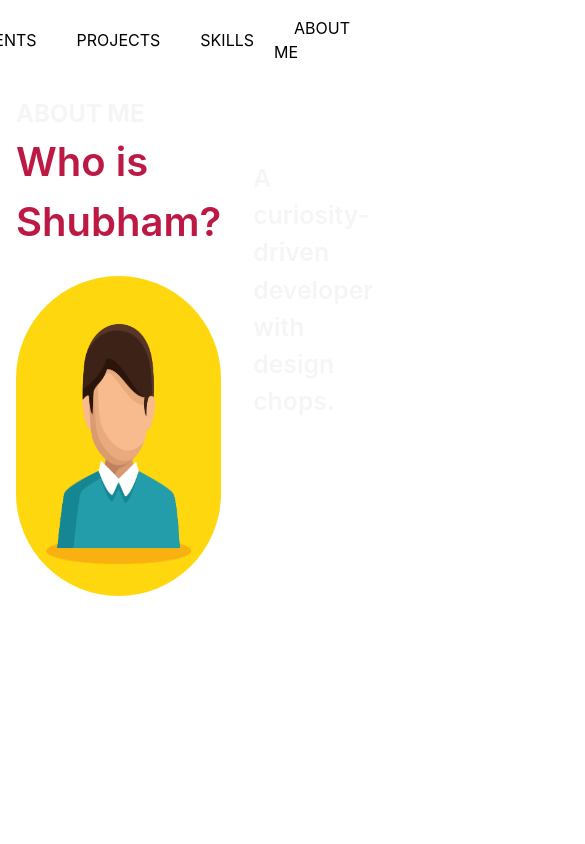
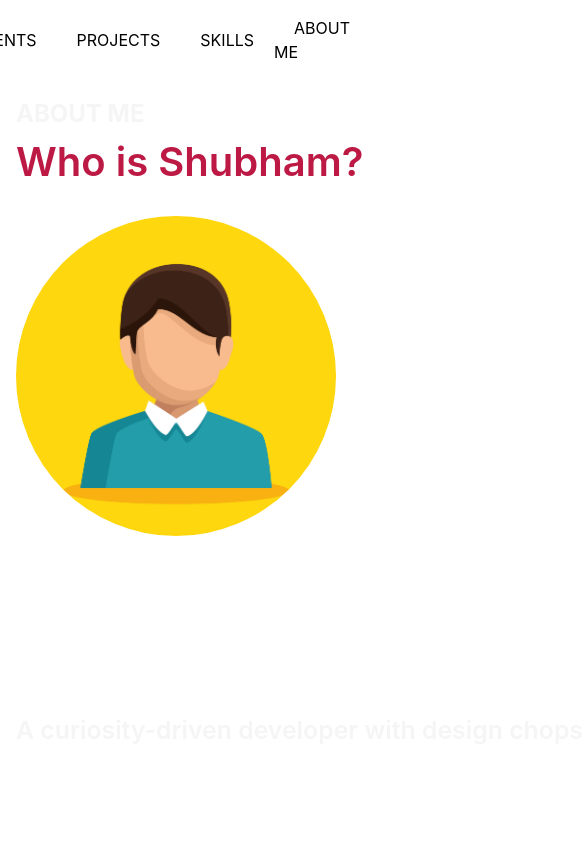
Before and after one commit to Shubham-100/Portfolio, a React (Create React App) app: page / in a window 390 px wide. Shown: the top 844 px of the page, 585 px wide, since content can reach past the window. Built offline with nearby package versions, Linux system fonts and the light colour scheme.

Commit message:
Make website responsive

```diff
--- a/src/Components/AboutUs.jsx
+++ b/src/Components/AboutUs.jsx
@@ -2,7 +2,7 @@ import React from 'react';
 
 const AboutUs = ({ABOUT_ME}) => {
     return (
-        <div ref={ABOUT_ME} className='flex flex-row justify-around flex-nowrap' id='#about-me'>
+        <div ref={ABOUT_ME} className='flex flex-col justify-around flex-nowrap md:flex-row' id='#about-me'>
             <div className='flex flex-col p-4 mt-[5rem]'>
                 <h2 className='text-[#fffff] text-[1.5rem] font-bold'>ABOUT ME</h2>
                 <h3 className='text-[#bc1a45] text-[2.5rem] font-semibold'>Who is Shubham?</h3>
--- a/src/Components/Projects.jsx
+++ b/src/Components/Projects.jsx
@@ -3,7 +3,7 @@ import Projectdetails from './Projectdetails';
 
 const Projects = ({title,d1,d2,d3,tech,site,github,img}) => {
     return (
-        <div className='text-[white] flex flex-row items-center justify-between mb-[6em]'>
+        <div className='text-[white] flex flex-col items-center justify-between mb-[6em] md:flex-row'>
             <div>
             <Projectdetails title={title} d1={d1} d2={d2} d3={d3} img={tech} site={site} github={github}/>
             </div>
```
